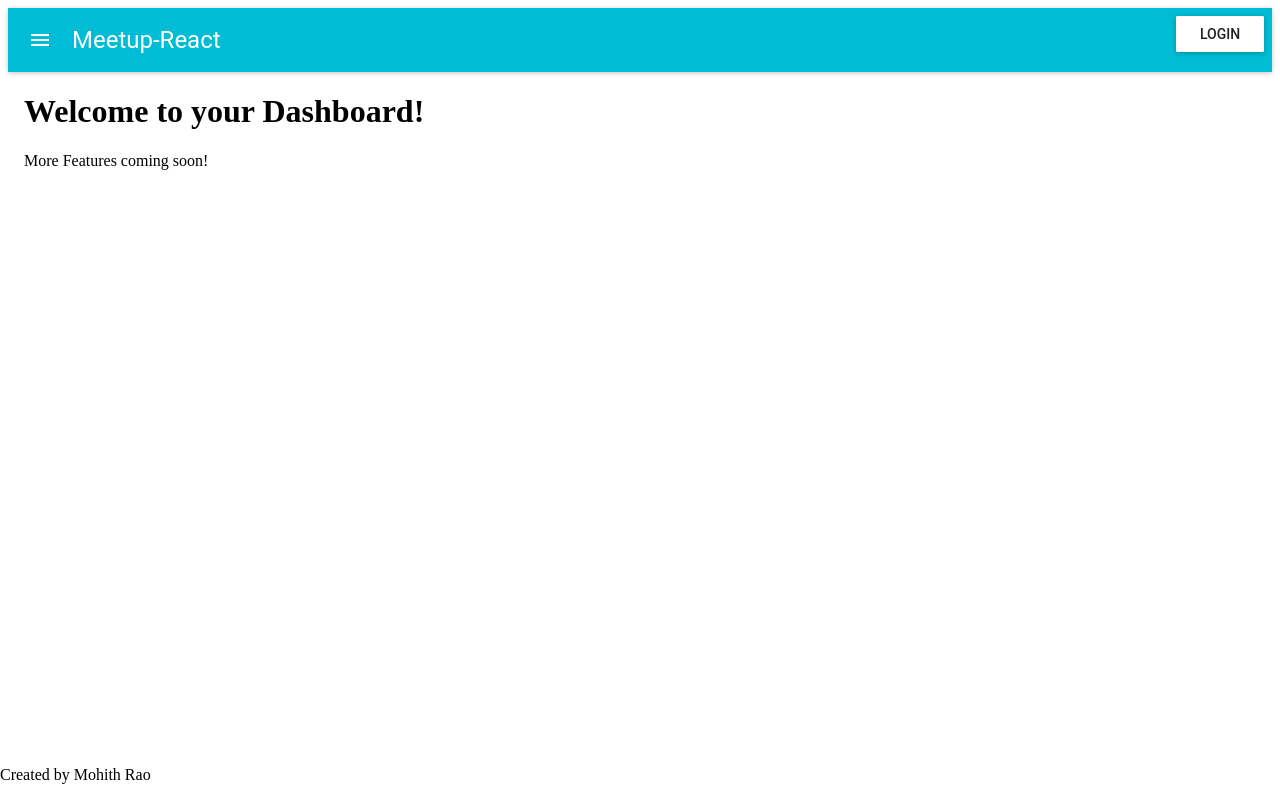
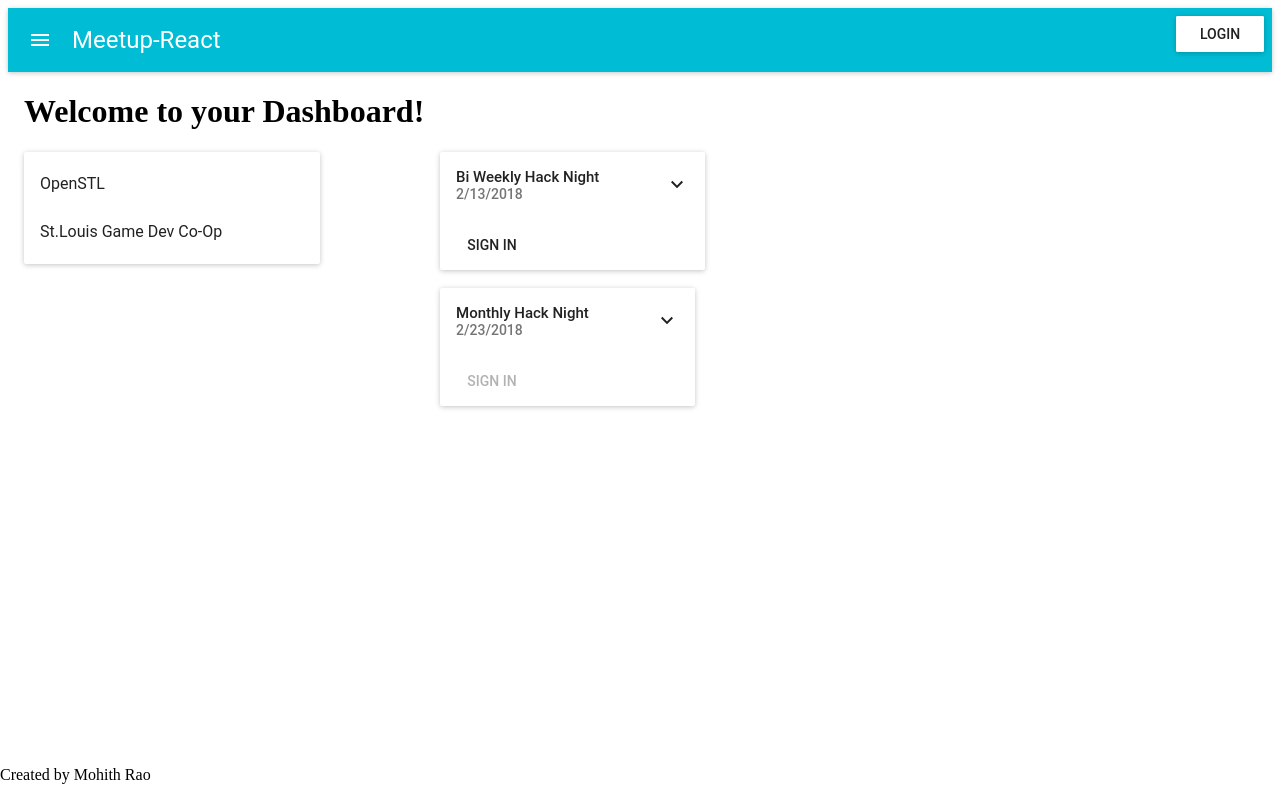
Before and after one commit to mrao2/meetupmohith2, a React (Create React App) app: page /Dashboard in a window 1280 px wide. Built offline with nearby package versions, Linux system fonts and the light colour scheme.

Commit message:
Finished UI for dashboard

```diff
--- a/server.js
+++ b/server.js
@@ -87,7 +87,7 @@ router.route('/login')
 		      } else {
 		      	console.log("Login success!")
 		        req.session.userId = user._id;
-		        return res.redirect('localhost:3000/Dashboard');
+		        return res.send("Logged in!");
 		      }
 		    });
 		  } else {
--- a/src/App.js
+++ b/src/App.js
@@ -15,6 +15,7 @@ import Login from './Components/pages/login'
 import Dashboard from './Components/pages/dashboard'
 import Create from './Components/pages/create'
 import Footer from './Components/footer'
+import eventPage from './Components/pages/eventPage'
 
 
 class App extends Component {
@@ -30,6 +31,7 @@ class App extends Component {
               <Route exact path='/Login' component={Login} />
               <Route exact path='/Dashboard' component={Dashboard} />
               <Route exact path='/Create' component={Create} />
+              <Route exact path='/eventPage' component={eventPage} />
 
             </div>
           </Router>
--- a/src/Components/pages/create.js
+++ b/src/Components/pages/create.js
@@ -114,7 +114,7 @@ class Create extends Component {
 
             <Snackbar
               open={this.state.open}
-              message="Thank you, $(firstName) for singing up!"
+              message="Thank you for singing up!"
               autoHideDuration={4000}
               onRequestClose={this.handleRequestClose}
             />
--- a/src/Components/pages/dashboard.js
+++ b/src/Components/pages/dashboard.js
@@ -7,6 +7,8 @@ import { Grid, Row, Col } from 'react-flexbox-grid'
 import {GridList, GridTile} from 'material-ui/GridList';
 import IconButton from 'material-ui/IconButton';
 import Subheader from 'material-ui/Subheader';
+import {Card, CardActions, CardHeader, CardText} from 'material-ui/Card';
+import FlatButton from 'material-ui/FlatButton';
 
 
 
@@ -21,8 +23,65 @@ class Dashboard extends Component {
           <h1>
   	    		Welcome to your Dashboard!
   	    	</h1>
-  	    	<p>More Features coming soon!</p>
+          <Row>
+            <Col  xs={3}>
+      	    	<Paper>
+                <List>
+                  <ListItem primaryText= "OpenSTL"  />
+                  <ListItem primaryText="St.Louis Game Dev Co-Op"  />
 
+                </List>
+              </Paper>
+            </Col>
+            <Col mdOffset={1} xs={6}>
+              <Card>
+                <CardHeader
+                 title="Bi Weekly Hack Night"
+                 subtitle="2/13/2018"
+                 actAsExpander={true}
+                 showExpandableButton={true}
+                />
+                <CardActions>
+                 <FlatButton label="Sign In" href="/eventPage" />
+
+                </CardActions>
+                <CardText expandable={true}>
+                 Lorem ipsum dolor sit amet, consectetur adipiscing elit.
+                 Donec mattis pretium massa. Aliquam erat volutpat. Nulla facilisi.
+                 Donec vulputate interdum sollicitudin. Nunc lacinia auctor quam sed pellentesque.
+                 Aliquam dui mauris, mattis quis lacus id, pellentesque lobortis odio.
+                 <br />
+                 <FlatButton label="Get Attendance" />
+                </CardText>
+              </Card>
+            </Col>
+
+          </Row>
+          <br />
+          <Row>
+            <Col mdOffset={4} xs={6}>
+              <Card>
+                <CardHeader
+                 title="Monthly Hack Night"
+                 subtitle="2/23/2018"
+                 actAsExpander={true}
+                 showExpandableButton={true}
+                />
+                <CardActions>
+                 <FlatButton label="Sign In" href="/eventPage" disabled={true} />
+
+                </CardActions>
+                <CardText expandable={true}>
+                 Lorem ipsum dolor sit amet, consectetur adipiscing elit.
+                 Donec mattis pretium massa. Aliquam erat volutpat. Nulla facilisi.
+                 Donec vulputate interdum sollicitudin. Nunc lacinia auctor quam sed pellentesque.
+                 Aliquam dui mauris, mattis quis lacus id, pellentesque lobortis odio.
+                 <br />
+                 <FlatButton label="Get Attendance" disabled={true} />
+                </CardText>
+              </Card>
+            </Col>
+          </Row>
 
         </div>
     	</div>
--- a/src/Components/pages/eventPage.js
+++ b/src/Components/pages/eventPage.js
@@ -5,7 +5,7 @@ import RaisedButton from 'material-ui/RaisedButton'
 import Paper from 'material-ui/Paper';
 import { Grid, Row, Col } from 'react-flexbox-grid';
 import Snackbar from 'material-ui/Snackbar';
-import results from './results';
+
 
 
 
```
Also changed, not shown: 1 other file (tests, documents, lock files or other folders).
